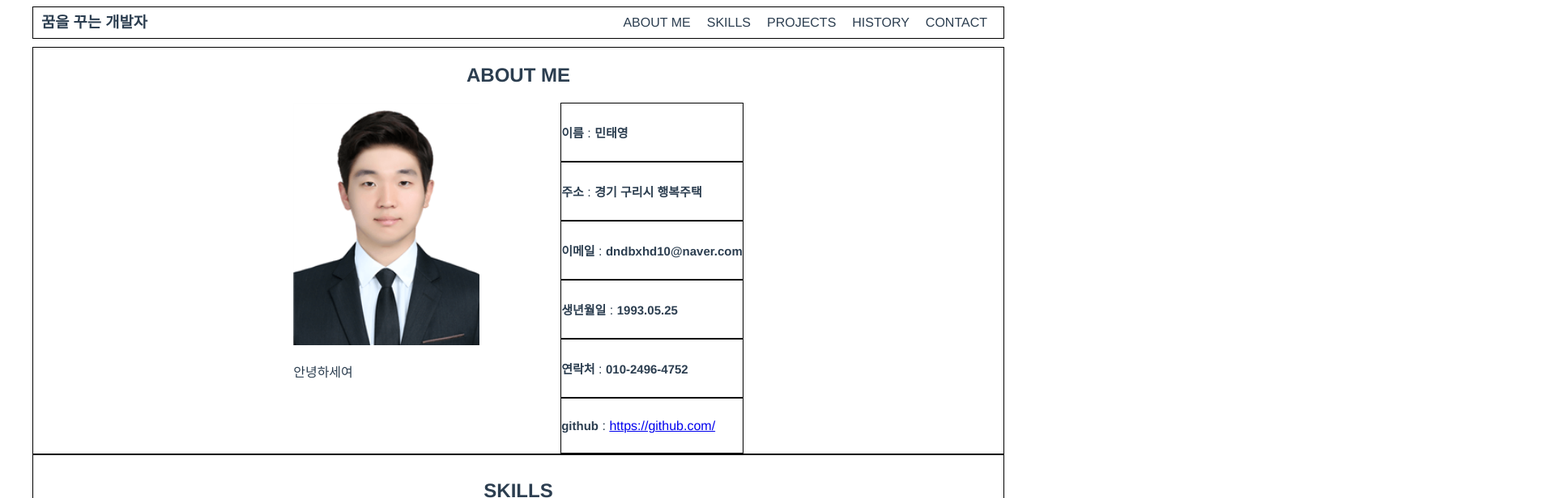
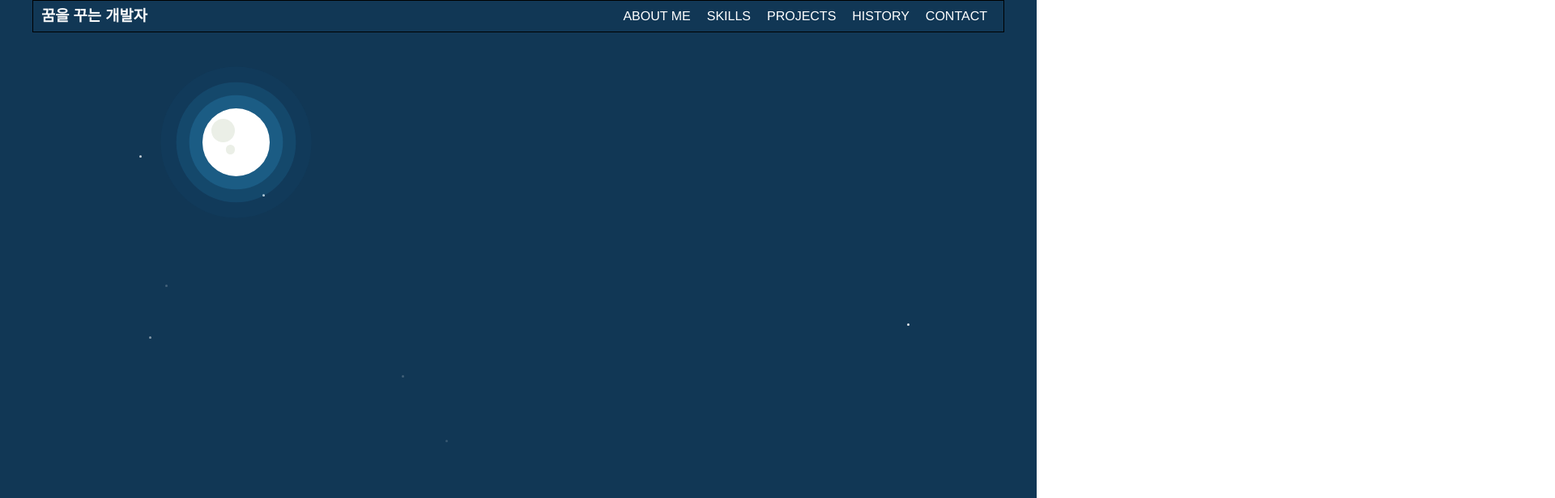
Before and after one commit to taeyoungNew/portpolio, a Vue app: page / in a window 1280 px wide. Shown: the top 616 px of the page at 81% size, 1920 px wide, since content can reach past the window. Built offline with nearby package versions, Linux system fonts and the light colour scheme.

Commit message:
add night sky

```diff
--- a/public/index.html
+++ b/public/index.html
@@ -14,4 +14,9 @@
     <div id="app"></div>
     <!-- built files will be auto injected -->
   </body>
+  <style>
+    body {
+      margin: 0px;
+    }
+  </style>
 </html>
--- a/src/App.vue
+++ b/src/App.vue
@@ -1,6 +1,7 @@
 <template>
   <div id="app">
-    <app-header></app-header>
+    <app-header class="abb-header"></app-header>
+    <night-sky></night-sky>
     <router-view />
     <footer-component></footer-component>
   </div>
@@ -9,10 +10,12 @@
 <script>
 import appHeader from "@/components/common/AppHeader.vue";
 import FooterComponent from "@/components/common/FooterComponent.vue";
+import NightSky from "@/components/NightSky.vue";
 export default {
   components: {
     appHeader,
     FooterComponent,
+    NightSky,
   },
 };
 </script>
@@ -40,4 +43,12 @@ nav a {
 nav a.router-link-exact-active {
   color: #42b983;
 }
+
+.abb-header {
+  position: absolute;
+  display: inline-block;
+  color: #ffffff;
+  left: 50%;
+  transform: translate(-50%, 0);
+}
 </style>
--- /dev/null
+++ b/src/components/NightSky.vue
@@ -0,0 +1,279 @@
+<template>
+  <div>
+    <div class="container">
+      <div class="star star-1"></div>
+      <div class="star star-2"></div>
+      <div class="star star-3"></div>
+      <div class="star star-4"></div>
+      <div class="star star-5"></div>
+      <div class="star star-6"></div>
+      <div class="star star-7"></div>
+      <div class="shooting-star"></div>
+      <div class="shooting-star-2"></div>
+      <div class="moon"></div>
+    </div>
+  </div>
+</template>
+
+<script>
+export default {};
+</script>
+
+<style scoped>
+.container {
+  background-color: #113755;
+  width: 100vw;
+  height: 100vh;
+  left: 0;
+  top: 0;
+}
+
+.moon {
+  height: 5.2em;
+  width: 5.2em;
+  background-color: #ffffff;
+  position: absolute;
+  left: 15.62em;
+  top: 8.4em;
+  border-radius: 50%;
+  box-shadow: 0 0 0 1.02em rgba(32, 105, 149, 0.6),
+    0 0 0 2.02em rgba(32, 105, 149, 0.3), 0 0 0 3.22em rgba(32, 105, 149, 0.08);
+}
+
+.moon::before {
+  content: "";
+  position: absolute;
+  background-color: #ebefe7;
+  height: 1.82em;
+  width: 1.82em;
+  border-radius: 50%;
+  top: 0.8em;
+  left: 0.7em;
+}
+
+.moon::after {
+  content: "";
+  position: absolute;
+  background-color: #ebefe7;
+  height: 0.73em;
+  width: 0.73em;
+  border-radius: 50%;
+  top: 2.8em;
+  left: 1.8em;
+}
+
+.shooting-star {
+  height: 0.18em;
+  width: 2.5em;
+  background-color: #ffffff;
+  /* background-color: orange; */
+  transform: rotate(-25deg);
+  position: absolute;
+  top: 1em;
+  left: 120em;
+  opacity: 0.3;
+  transform: 0.3s;
+  animation: shooting-star 5s infinite;
+}
+@keyframes shooting-star {
+  10% {
+    transform: rotate(-30deg) translate(-60em, 0);
+    opacity: 0;
+  }
+  50% {
+    transform: rotate(-30deg) translate(-60em, 0);
+    opacity: 0;
+  }
+  100% {
+    transform: rotate(-30deg) translate(-60em, 0);
+    opacity: 0;
+  }
+}
+
+.shooting-star-2 {
+  height: 0.18em;
+  width: 1.5em;
+  background-color: #ffffff;
+  /* background-color: orange; */
+  transform: rotate(-25deg);
+  position: absolute;
+  top: 15em;
+  left: 100em;
+  opacity: 0.3;
+  transform: 0.1s;
+  animation: shooting-star-2 8s infinite;
+}
+
+@keyframes shooting-star-2 {
+  10% {
+    transform: rotate(-40deg) translate(-80em, 0);
+    opacity: 0;
+  }
+  50% {
+    transform: rotate(-40deg) translate(-80em, 0);
+    opacity: 0;
+  }
+  100% {
+    transform: rotate(-40deg) translate(-80em, 0);
+    opacity: 0;
+  }
+}
+
+.star,
+.star::before,
+.star::after {
+  background-color: #ffffff;
+  height: 0.2em;
+  width: 0.2em;
+  border-radius: 50%;
+  position: absolute;
+  opacity: 0.2;
+  animation: twinkle 2s infinite;
+}
+
+@keyframes twinkle {
+  50% {
+    opacity: 1;
+  }
+}
+
+.star-1 {
+  top: 5em;
+  left: 80.75em;
+  animation-delay: 0.2s;
+}
+
+.star-1::before {
+  content: "";
+  top: 20em;
+  left: -10.75em;
+  animation-delay: 0.4s;
+}
+
+.star-1::after {
+  content: "";
+  top: 70em;
+  left: -14.75em;
+  animation-delay: 0.8s;
+}
+
+/* .star-1,
+.star-1::before,
+.star-1::after {
+  animation-delay: 0.4s;
+} */
+.star-2 {
+  top: 15em;
+  left: 20.25em;
+  animation-delay: 0.38s;
+}
+
+.star-2::before {
+  content: "";
+  top: 11em;
+  left: -8.75em;
+  animation-delay: 0.75s;
+}
+
+.star-2::after {
+  content: "";
+  top: 32em;
+  left: -35.75em;
+  animation-delay: 1.1s;
+}
+.star-3 {
+  top: 22em;
+  left: 12.75em;
+  animation-delay: 1.2s;
+}
+
+.star-3::before {
+  content: "";
+  top: 20em;
+  left: -44.75em;
+  animation-delay: 0.3s;
+}
+
+.star-3::after {
+  content: "";
+  top: 18em;
+  left: -03.75em;
+  animation-delay: 0.75s;
+}
+.star-4 {
+  top: 42em;
+  left: 80.75em;
+  animation-delay: 0.9s;
+}
+
+.star-4::before {
+  content: "";
+  top: 20em;
+  left: 44.75em;
+  animation-delay: 1.8s;
+}
+
+.star-4::after {
+  content: "";
+  top: 18em;
+  left: 33.75em;
+  animation-delay: 0.6s;
+}
+.star-5 {
+  top: 2em;
+  left: 100.75em;
+  animation-delay: 0.53s;
+}
+
+.star-5::before {
+  content: "";
+  top: 4em;
+  left: 24.28em;
+  animation-delay: 1s;
+}
+
+.star-5::after {
+  content: "";
+  top: 25em;
+  left: 35.75em;
+  animation-delay: 0.2s;
+}
+.star-6 {
+  top: 11em;
+  left: 15.75em;
+  animation-delay: 0.6s;
+}
+
+.star-6::before {
+  content: "";
+  top: 18em;
+  left: 15.24em;
+  animation-delay: 0.9s;
+}
+
+.star-6::after {
+  content: "";
+  top: 23em;
+  left: 18.62em;
+  animation-delay: 1.2s;
+}
+.star-7 {
+  top: 12em;
+  left: 10.75em;
+  animation-delay: 0.6s;
+}
+
+.star-7::before {
+  content: "";
+  top: 50em;
+  left: 10.24em;
+  animation-delay: 1.1s;
+}
+
+.star-7::after {
+  content: "";
+  top: 58em;
+  left: 2.02em;
+  animation-delay: 1.7s;
+}
+</style>
```
Also changed, not shown: src/components/MyHistory.vue (added).
